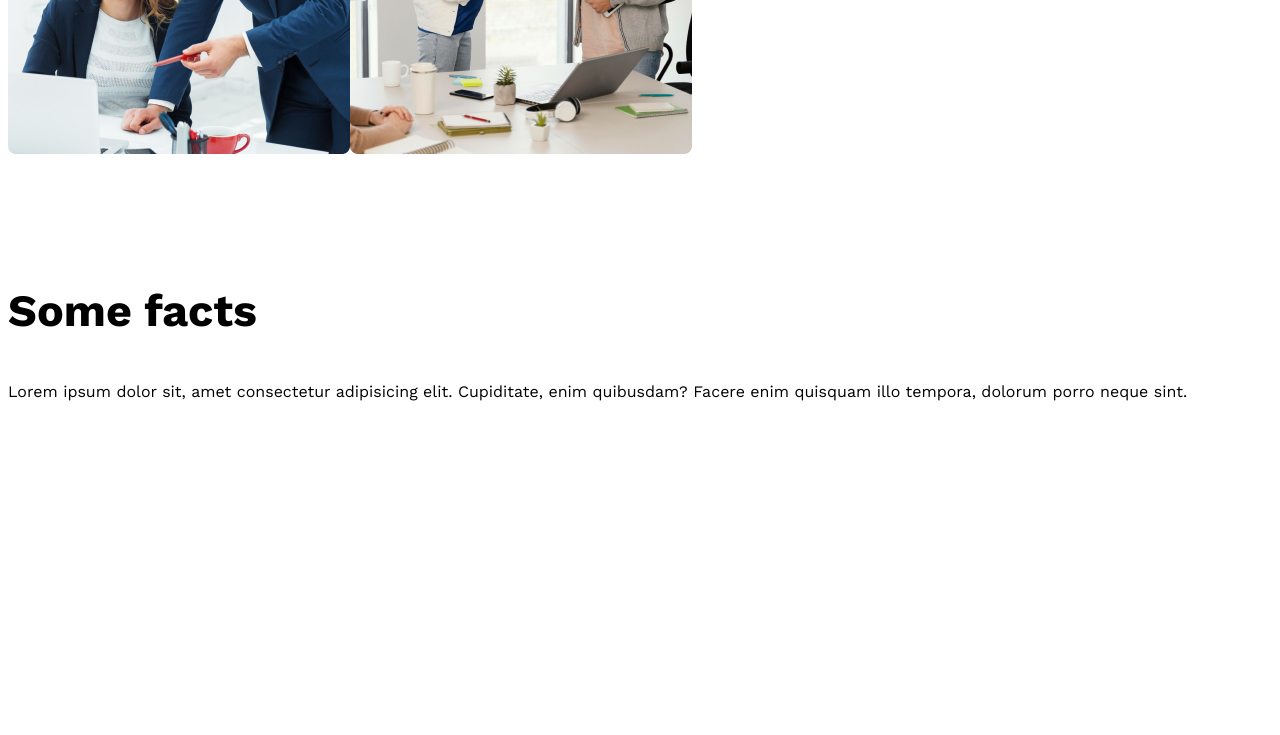
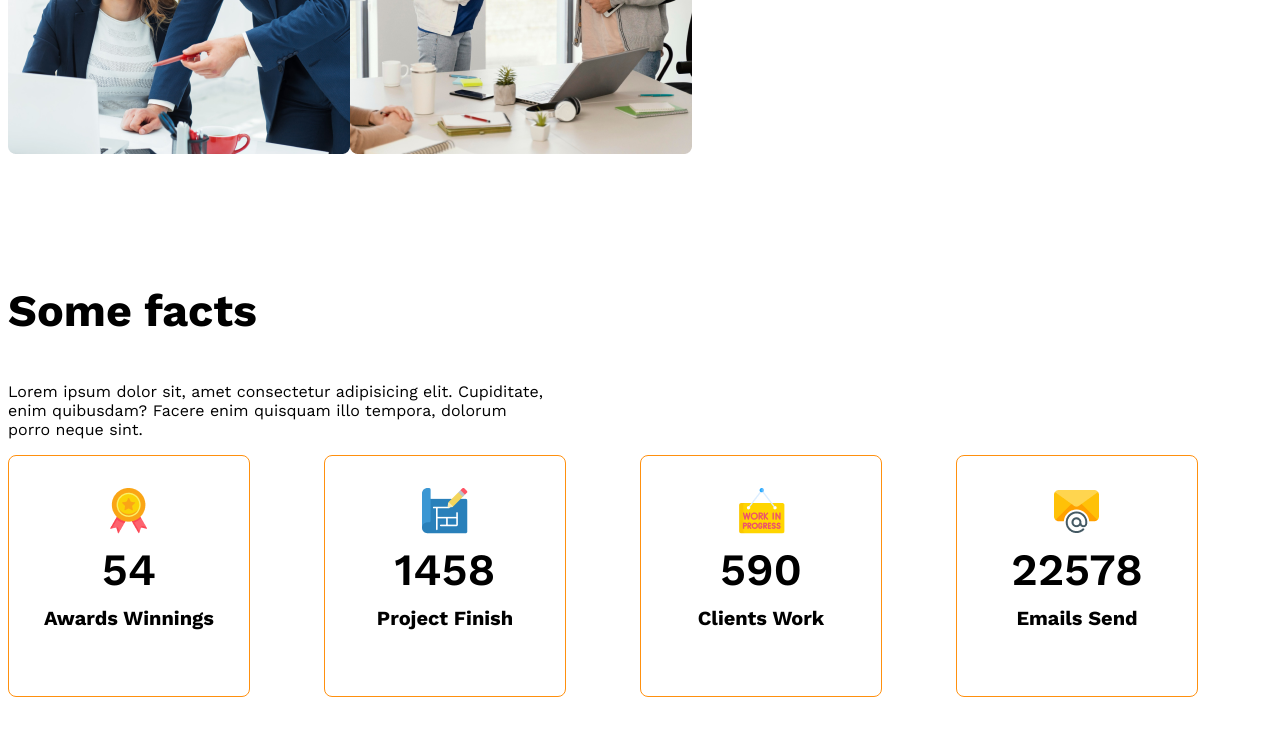
Before and after one commit to Tanjina-Yeasmin/architect-website, a plain HTML site: page index.html in a window 1280 px wide. Shown: the part 1863-2598 px from the top of the page. Before the commit the page ends 2553 px from the top, so only its background shows below. Drawn offline with nearby package versions, Linux system fonts and the light colour scheme.

Commit message:
added card

```diff
--- a/index.html
+++ b/index.html
@@ -46,29 +46,37 @@
         <!-- features will enjoy -->
         <section>
             <h3 class="section-title">Some facts</h3>
-            <p class="text-light">Lorem ipsum dolor sit, amet consectetur adipisicing elit. Cupiditate, enim quibusdam? Facere enim quisquam illo tempora, dolorum porro neque sint.
+            <p class="text-light fact-description">Lorem ipsum dolor sit, amet consectetur adipisicing elit. Cupiditate, enim quibusdam? Facere enim quisquam illo tempora, dolorum porro neque sint.
             </p>
             <div class="facts-container">
-                <!-- .fact*4>img.fact-icon+h4.fact-number+h5.fact-name -->
-                <div class="fact">
-                    <img src="" alt="" class="fact-icon">
-                    <h4 class="fact-number"></h4>
-                    <h5 class="fact-name"></h5>
+                <!-- .fact-card*4>img.fact-icon+h4.fact-number+h5.fact-name -->
+                <div class="fact-card display-flex">
+                    <div>
+                    <img src="images/icons/ribon.png" alt="" class="fact-icon">
+                    <h4 class="fact-number">54</h4>
+                    <h5 class="fact-name">Awards Winnings</h5>
                 </div>
-                <div class="fact">
-                    <img src="" alt="" class="fact-icon">
-                    <h4 class="fact-number"></h4>
-                    <h5 class="fact-name"></h5>
                 </div>
-                <div class="fact">
-                    <img src="" alt="" class="fact-icon">
-                    <h4 class="fact-number"></h4>
-                    <h5 class="fact-name"></h5>
+                <div class="fact-card display-flex">
+                    <div>
+                    <img src="images/icons/projects.png" alt="" class="fact-icon">
+                    <h4 class="fact-number">1458</h4>
+                    <h5 class="fact-name">Project Finish</h5>
                 </div>
-                <div class="fact">
-                    <img src="" alt="" class="fact-icon">
-                    <h4 class="fact-number"></h4>
-                    <h5 class="fact-name"></h5>
+                </div>
+                <div class="fact-card display-flex">
+                    <div>
+                    <img src="images/icons/customers.png" alt="" class="fact-icon">
+                    <h4 class="fact-number">590</h4>
+                    <h5 class="fact-name">Clients Work</h5>
+                </div>
+                </div>
+                <div class="fact-card display-flex">
+                    <div>
+                    <img src="images/icons/email.png" alt="" class="fact-icon">
+                    <h4 class="fact-number">22578</h4>
+                    <h5 class="fact-name">Emails Send</h5>
+                </div>
                 </div>
             </div>
         </section>
--- a/styles/architect.css
+++ b/styles/architect.css
@@ -54,6 +54,7 @@
     font-size:2.8rem ;
     font-family: 700;
   }
+
 
 /* Header Styles */
 
@@ -118,6 +119,39 @@
   font-weight: 500;
 }
 
+  /* some facts related style */
+  .facts-container{
+    display: grid;
+    grid-template-columns: repeat(4,1fr);
+  }
+
+    .fact-card{
+      border: 1px solid #FF900E;
+      width: 240px;
+      height: 240px;
+      border-radius: 8px;
+      text-align: center;
+      align-items: center;
+      justify-content: center;
+
+    }
+
+    .fact-number{
+      font-size: 2.8rem;
+      font-weight: 600;
+      margin-top: 5px;
+      margin-bottom: 10px;
+    }
+
+    .fact-name{
+      font-size: 1.25rem;
+      font-weight: 600px;
+      margin-top: 10px;
+    }
+    .fact-description{
+      max-width:540px ;
+    }
+
 /* Responsive Media Query */
 @media screen and (max-width:576px){
   .navbar, .nav-link, .teams{
```
